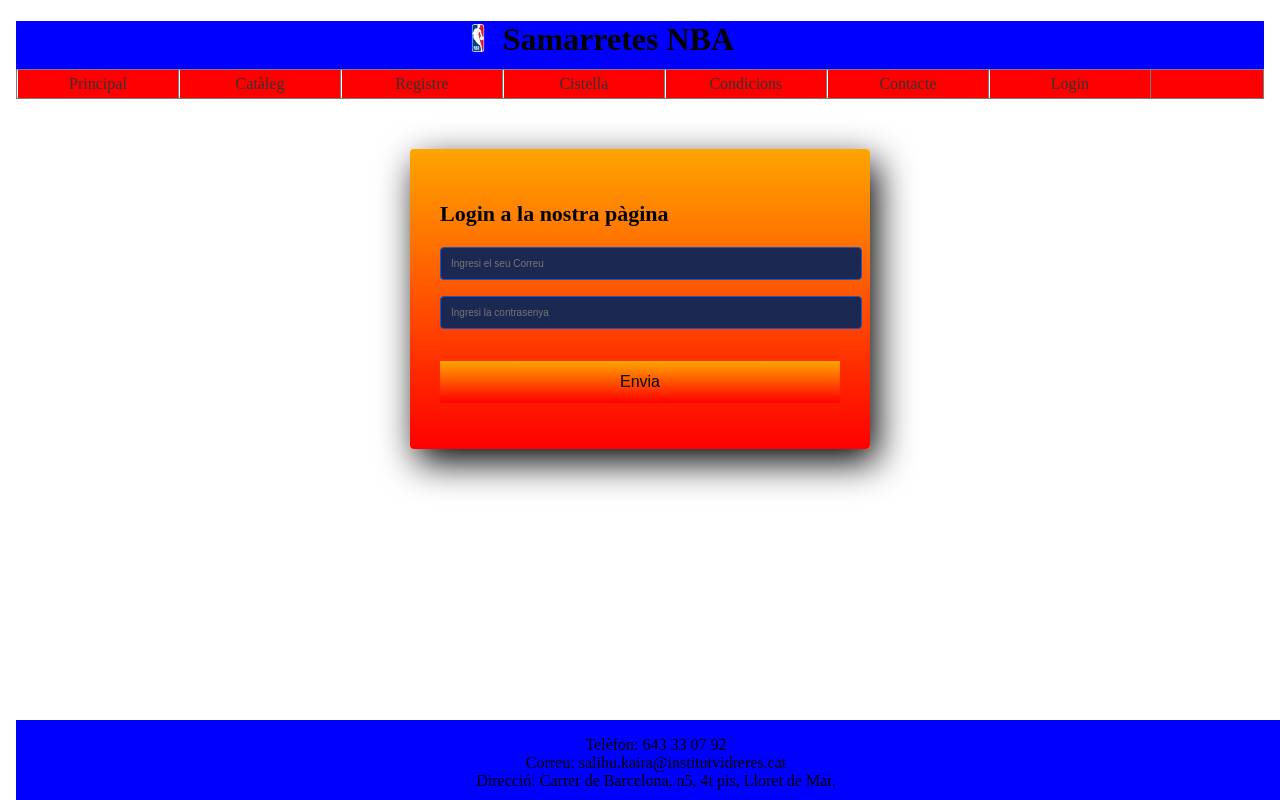
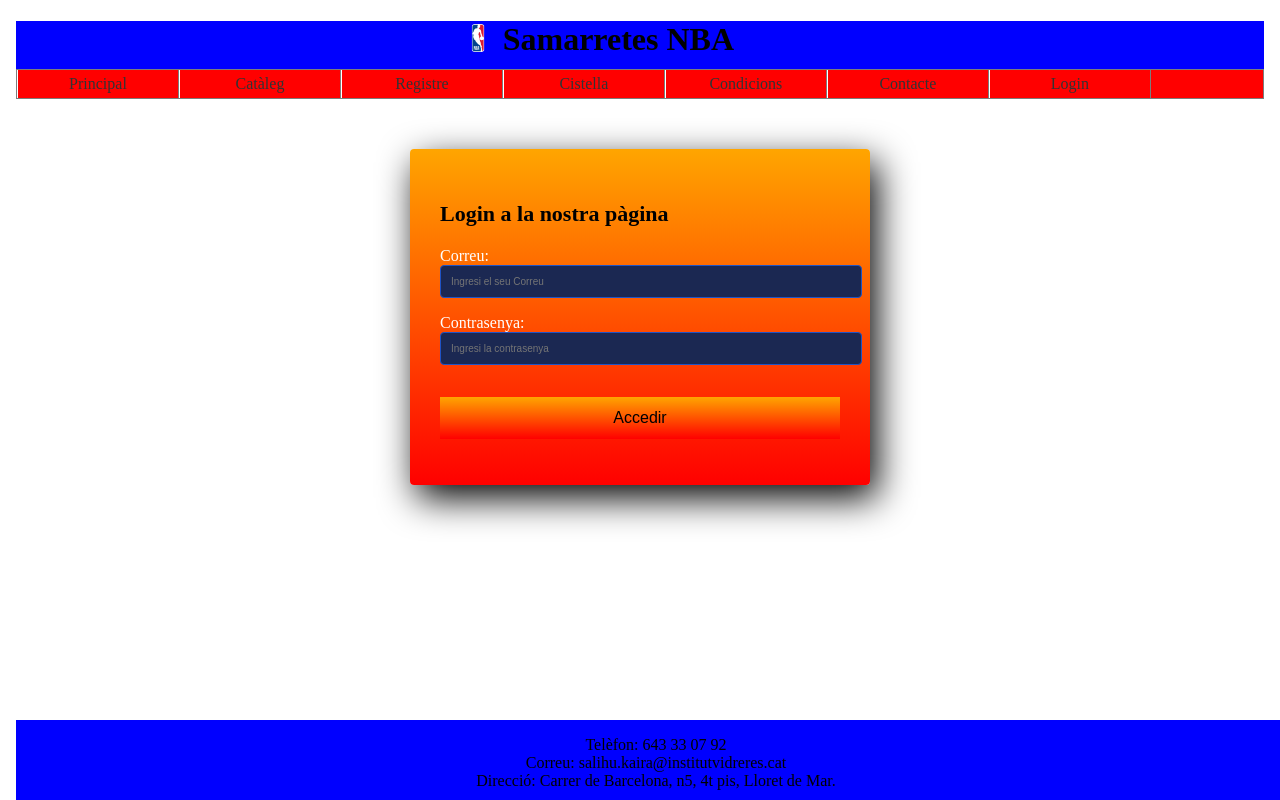
Before and after one commit to arnaulloveras-m/Projecte_Kaira_Lloveras, an Angular app: page /login in a window 1280 px wide. Built offline with nearby package versions, Linux system fonts and the light colour scheme.

Commit message:
12è commit

```diff
--- a/src/app/app.module.ts
+++ b/src/app/app.module.ts
@@ -12,6 +12,7 @@ import {RegistreComponent} from "./registre/registre.component";
 import { RouterModule } from '@angular/router';
 import {LoginComponent} from "./login/login.component";
 import {CondicionsComponent} from "./condicions/condicions.component";
+import {ReactiveFormsModule} from "@angular/forms";
 
 @NgModule({
   declarations: [
@@ -36,7 +37,9 @@ import {CondicionsComponent} from "./condicions/condicions.component";
       {path: 'cistella', component: CistellaComponent},
       {path: 'condicions', component: CondicionsComponent},
       {path: 'cataleg', component: CatalegComponent},
+      {path: '', redirectTo: '/index', pathMatch: 'full'},
     ]),
+    ReactiveFormsModule,
   ],
   providers: [],
   bootstrap: [AppComponent]
--- a/src/app/login/login.component.css
+++ b/src/app/login/login.component.css
@@ -1,4 +1,4 @@
-.form-login {
+.loginForm {
   width: 400px;
   background: linear-gradient(orange, red);
   padding: 30px;
@@ -9,7 +9,7 @@
   box-shadow: 7px 13px 37px #000000;
 }
 
-.form-login h3 {
+.loginForm h3 {
   font-size: 22px;
   margin-bottom: 20px;
   color: black;
@@ -25,20 +25,20 @@
   font-size: 10px;
   color: white;
 }
-.form-login p{
+.loginForm p{
   height: 40px;
   text-align: center;
   font-size: 10px;
 }
-.form-login a{
+.loginForm a{
   color: white;
   text-decoration: underline;
 }
-.form-login a:hover{
+.loginForm a:hover{
   background: #FFD07F;
 }
 
-.form-login .button{
+.loginForm .button{
   width: 100%;
   background: linear-gradient(orange, red);
   border: none;
@@ -48,6 +48,6 @@
   font-size: 16px;
   cursor: pointer;
 }
-.button:hover{
+.loginForm .button:hover{
   background: linear-gradient(blue, lime);
 }
--- a/src/app/login/login.component.html
+++ b/src/app/login/login.component.html
@@ -1,15 +1,24 @@
 <!DOCTYPE html>
-<html lang="en">
+<html lang="en" xmlns="http://www.w3.org/1999/html">
 <head>
   <meta charset="UTF-8">
   <title>Samarretes NBA</title>
   <link rel="stylesheet" type="text/css" href="login.component.css" title="style">
 </head>
 <body>
-<form class="form-login">
+<form class="loginForm" [formGroup]="loginForm" method="post" (ngSubmit)="onLogin()">
   <h3>Login a la nostra pàgina</h3>
-  <input  class="controls"type="email" name="correu" id="correu" placeholder="Ingresi el seu Correu">
-  <input class="controls" type="password" name="contrasenya" id="contrasenya" placeholder="Ingresi la contrasenya">
-  <input type="submit" value="Envia" class="button">
+  <label>
+    Correu:
+    <input  class="controls"type="email" name="correu" id="correu" placeholder="Ingresi el seu Correu">
+  </label>
+  <br>
+  <label>
+    Contrasenya:
+    <input class="controls" type="password" name="contrasenya" id="contrasenya" placeholder="Ingresi la contrasenya">
+  </label>
+
+  <button class="button" type="submit">Accedir</button>
 </form>
+
 </body>
--- a/src/app/login/login.component.ts
+++ b/src/app/login/login.component.ts
@@ -1,4 +1,5 @@
 import { Component } from '@angular/core';
+import {FormControl, FormGroup} from "@angular/forms";
 
 @Component({
   selector: 'app-login',
@@ -6,5 +7,13 @@ import { Component } from '@angular/core';
   styleUrls: ['./login.component.css']
 })
 export class LoginComponent {
+  loginForm = new FormGroup({
+    username: new FormControl(''),
+    password: new FormControl(''),
+  });
 
+  onLogin() {
+    console.log(this.loginForm.value);
+    localStorage.setItem('infoForm', JSON.stringify(this.loginForm.value));
+  }
 }
--- a/src/app/registre/registre.component.ts
+++ b/src/app/registre/registre.component.ts
@@ -1,4 +1,5 @@
 import { Component } from '@angular/core';
+import {FormControl, FormGroup} from "@angular/forms";
 
 @Component({
   selector: 'app-registre',
```
